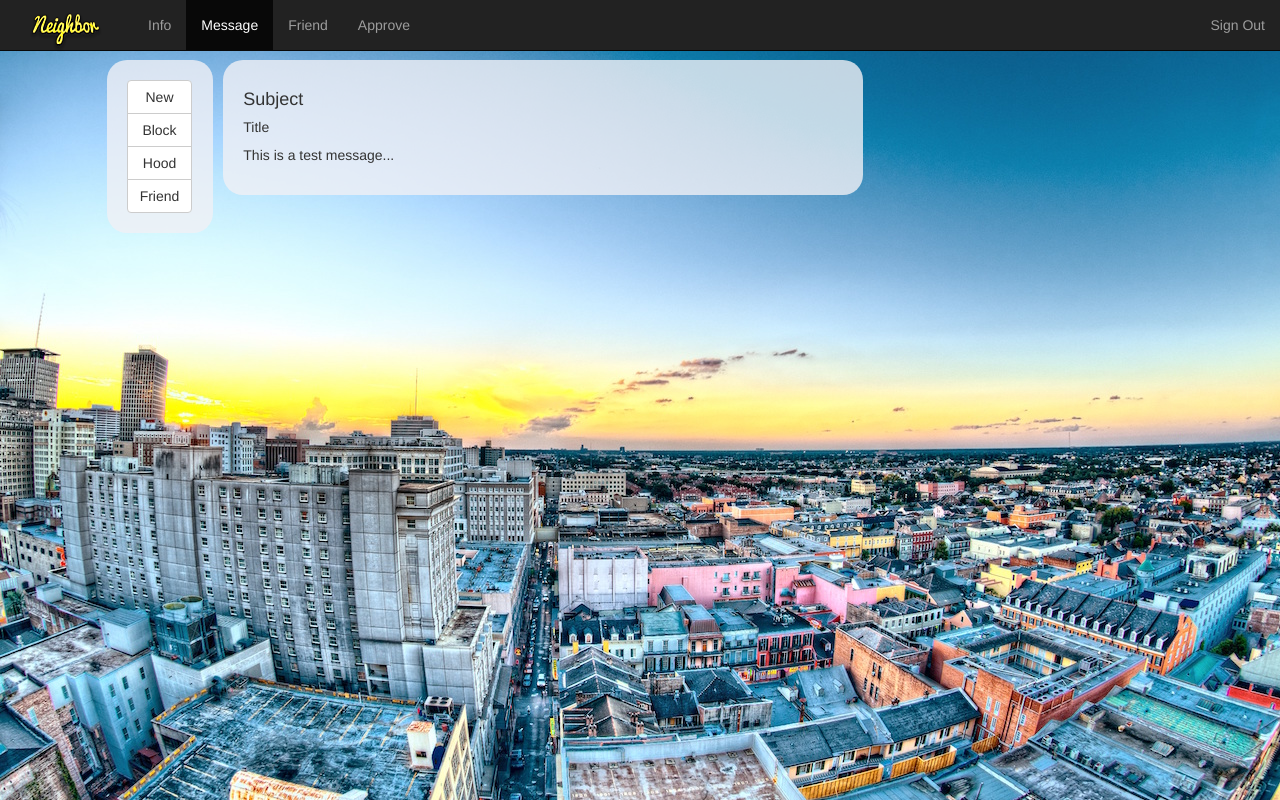
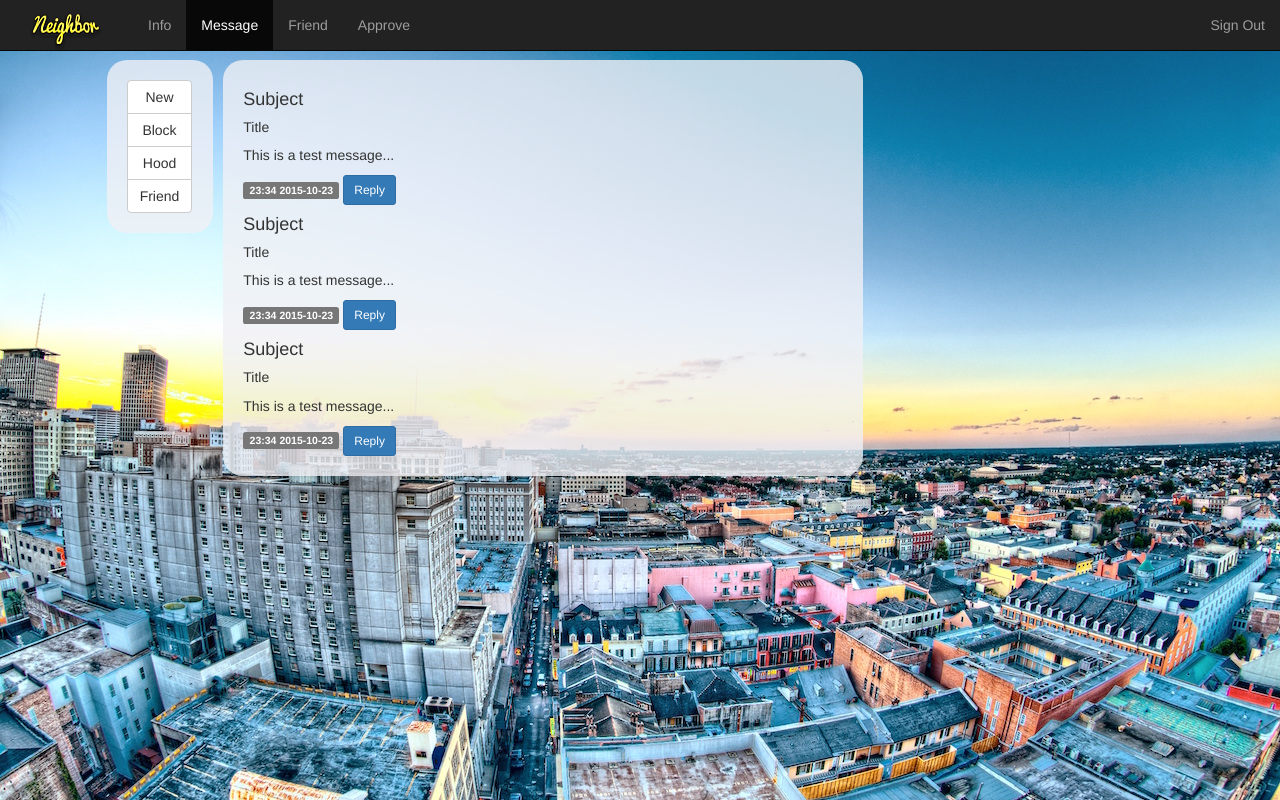
Before and after one commit to zehe/nextDoor, a PHP site: page /message.php in a window 1280 px wide. Run offline with PHP 8.4, Linux system fonts and the light colour scheme; data that the repository does not hold is empty; some libraries are stand-ins or nearby versions.

Commit message:
modal box

```diff
--- a/message.php
+++ b/message.php
@@ -114,11 +114,55 @@
                 <h4>Subject</h4>
                 <h5>Title</h5>
                 <p>This is a test message...</p>
+                <span class="label label-default">23:34 2015-10-23</span>
 
+                <button name="reply" type="button"  class="btn btn-primary btn-sm" data-toggle="modal" data-target="#replyModal" >Reply</button>
             </div>
+
+            <div>
+                <h4>Subject</h4>
+                <h5>Title</h5>
+                <p>This is a test message...</p>
+                <span class="label label-default">23:34 2015-10-23</span>
+
+                <button name="reply" type="button"  class="btn btn-primary btn-sm" data-toggle="modal" data-target="#replyModal" >Reply</button>
+            </div>
+
+            <div>
+                <h4>Subject</h4>
+                <h5>Title</h5>
+                <p>This is a test message...</p>
+                <span class="label label-default">23:34 2015-10-23</span>
+
+                <button name="reply" type="button"  class="btn btn-primary btn-sm" data-toggle="modal" data-target="#replyModal" >Reply</button>
+            </div>
+
+
         </div>
     </div>
 </div>
+
+<div class="modal fade" tabindex="-1" role="dialog" id="replyModal">
+    <div class="modal-dialog">
+        <div class="modal-content">
+            <div class="modal-header">
+                <button type="button" class="close" data-dismiss="modal" aria-label="Close"><span aria-hidden="true">&times;</span></button>
+                <h4 class="modal-title">Reply</h4>
+            </div>
+            <form method="post">
+                <div class="modal-body">
+                    <textarea name="textarea" rows="10" cols="50">Write something here</textarea>
+                </div>
+                <div class="modal-footer">
+                    <button type="button" class="btn btn-default" data-dismiss="modal">Close</button>
+                    <button type="button" class="btn btn-primary">Save changes</button>
+                </div>
+            </form>
+
+        </div><!-- /.modal-content -->
+    </div><!-- /.modal-dialog -->
+</div><!-- /.modal -->
+
 
 <!-- jQuery (necessary for Bootstrap's JavaScript plugins) -->
 <script src="https://ajax.googleapis.com/ajax/libs/jquery/1.11.3/jquery.min.js"></script>
```
Also changed, not shown: replybox.php (added, +9 -0 lines).
